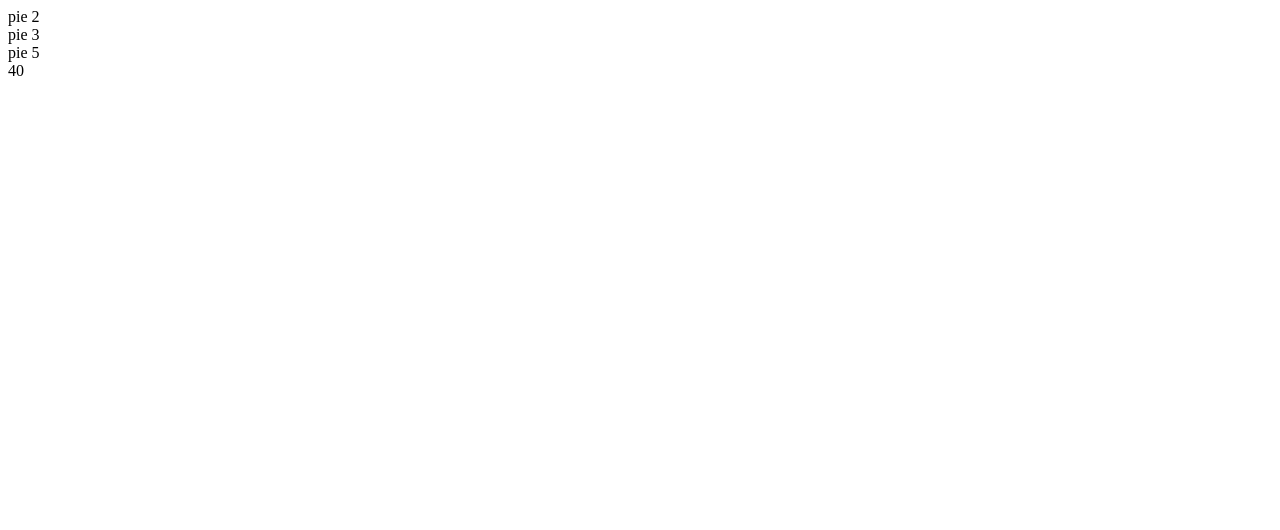
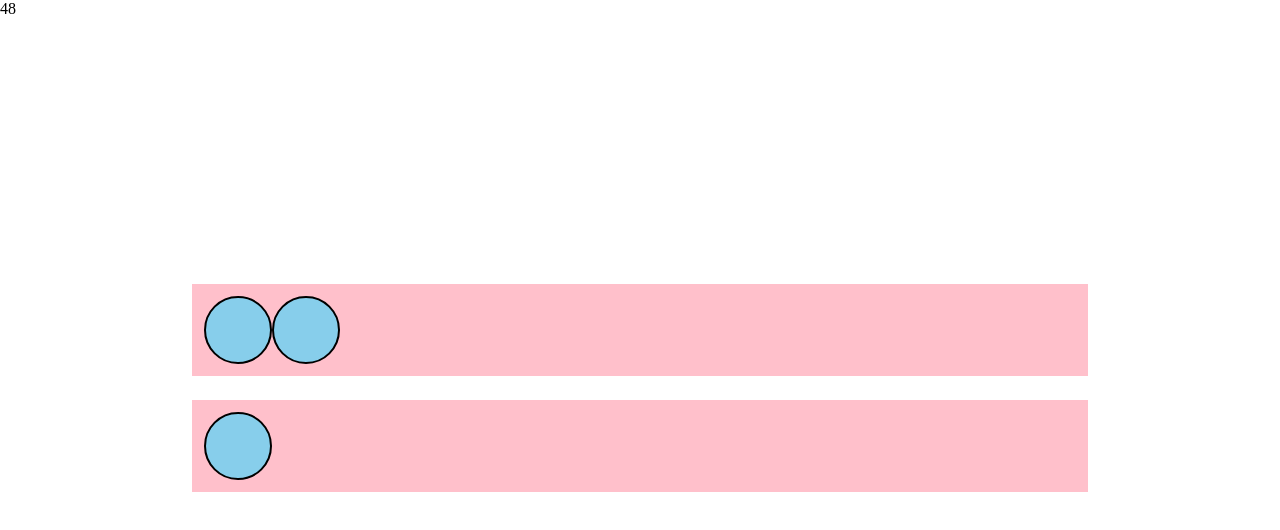
Before and after one commit to pylsar/VuePizza, a Vue app: page / in a window 1280 px wide. Shown: the top 530 px of the page. Built offline with nearby package versions, Linux system fonts and the light colour scheme.

Commit message:
pizza pie

```diff
--- a/src/App.vue
+++ b/src/App.vue
@@ -1,7 +1,7 @@
 <template>
 <div>
   <pizza-app></pizza-app>
-  40
+  48
 </div>
 </template>
 
@@ -15,7 +15,10 @@ export default{
 }
 </script>
 <style lang="scss">
-
+*{
+  margin: 0;
+  padding: 0;
+}
 
 
 </style>
--- a/src/components/PizzaApp.vue
+++ b/src/components/PizzaApp.vue
@@ -21,3 +21,13 @@ export default{
     }
 }
 </script>
+
+<style>
+.pizza{
+    width: 70vw;
+    position: absolute;
+    top: 50%;
+    left: 50%;
+    transform: translate(-50%, -50%);
+}
+</style>
--- a/src/components/PizzaDeal.vue
+++ b/src/components/PizzaDeal.vue
@@ -28,3 +28,12 @@ export default{
     }
 }
 </script>
+
+<style lang="scss">
+    .pizzaDeal{
+        background: pink;
+        display: flex;
+        margin-bottom: 24px;
+        padding: 12px;
+    }
+</style>
--- a/src/components/PizzaPie.vue
+++ b/src/components/PizzaPie.vue
@@ -1,6 +1,6 @@
 <template>
     <div classs="pizzaPie">
-        pie {{id}}
+        <div class="pizzaPie__item"></div>
     </div>
 </template>
 <script>
@@ -11,6 +11,23 @@ export default{
             type: Number,
             required: true
         }
+    },
+    computed: {
+        pie(){
+            return this.$store.getters.getPie(this.id);
+        }
     }
 }
 </script>
+
+<style lang="scss">
+   .pizzaPie{
+       &__item{
+           width: 64px;
+           height: 64px;
+           border-radius: 50%;
+           background: skyblue;
+           border: 2px solid black;
+       }
+   }
+</style>
--- a/src/store/index.js
+++ b/src/store/index.js
@@ -36,6 +36,9 @@ export default new Vuex.Store({
     },
     getDeal(state){
       return dealId => state.deals.find( d => d.id === dealId);
+    },
+    getPie(state){
+      return pieId => [].concat(...state.deals.map( d => d.pies)).find( p => p.id === pieId);
     }
   },
   mutations: {
```
